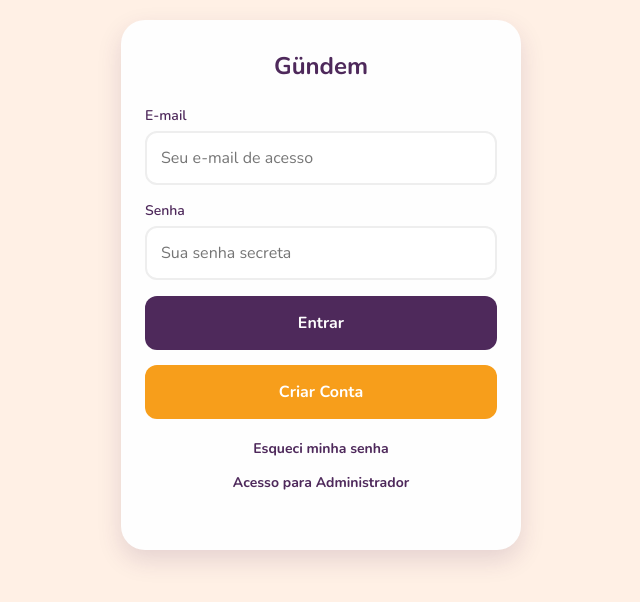
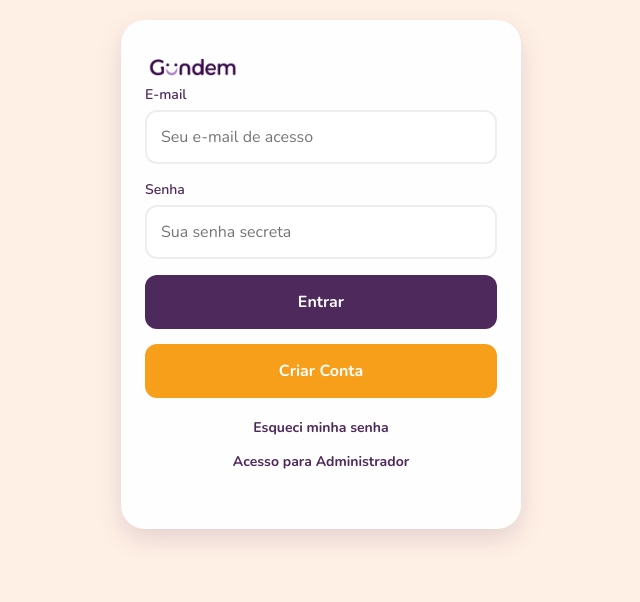
Before and after one commit to AlisonMedeiros/tcc-sistema-agendamento, a website: page public/login.html in a window 1280 px wide. Shown: the whole page, without its empty margins (319-959 px from the left). Drawn offline with nearby package versions, Linux system fonts and the light colour scheme.

Commit message:
Alteração de texto para logo img

```diff
--- a/public/login.html
+++ b/public/login.html
@@ -11,7 +11,9 @@
 </head>
 <body>
     <div class="app-container">
-        <h2>Gündem</h2>
+        <h1 style="display: flex; align-items: center; gap: 10px; margin: 0;">
+            <img src="/logo-gundem.png" alt="Logo Gündem" style="height: 35px; width: auto; object-fit: contain;">
+        </h1>
         <div id="boxInstalarApp" style="display: none; background: var(--roxo-principal); color: #fff; padding: 12px; border-radius: 8px; margin-bottom: 15px; text-align: center; cursor: pointer; box-shadow: 0 4px 6px rgba(0,0,0,0.1);">
             <span style="font-size: 20px; vertical-align: middle; margin-right: 8px;">📲</span>
             <span style="font-weight: bold;">Instalar aplicativo no celular</span>
```
Also changed, not shown: public/admin.html (+4 -1 lines), public/cliente.html (+4 -1 lines).
